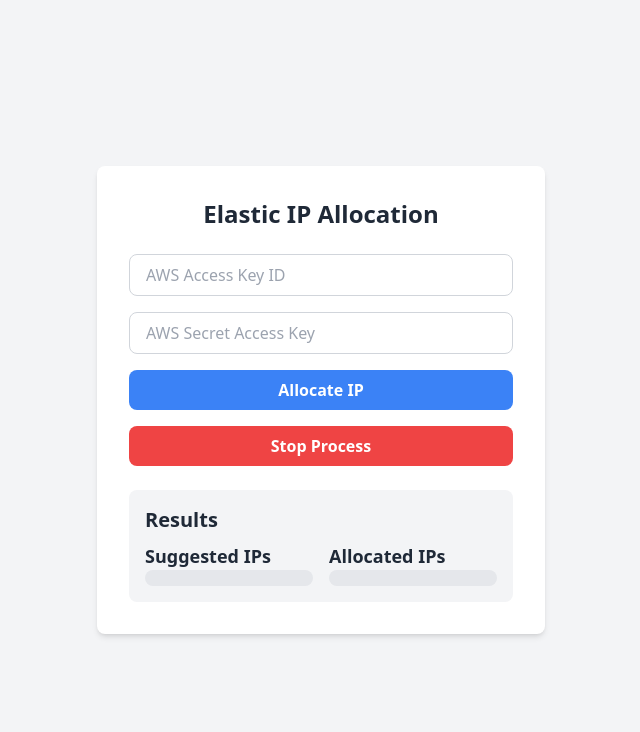
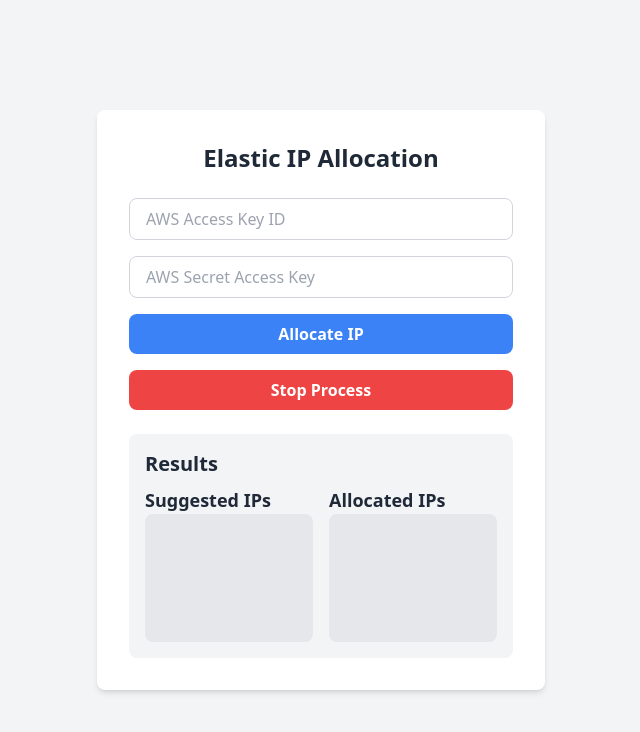
Before and after one commit to Kunal7069/FRONTEND_IP, a React (Create React App) app: page / in a window 1280 px wide. Shown: the top 732 px of the page, without its empty margins (319-959 px from the left). Built offline with nearby package versions, Linux system fonts and the light colour scheme.

Commit message:
Update App.js

```diff
--- a/src/App.js
+++ b/src/App.js
@@ -138,7 +138,8 @@
         <div className="grid grid-cols-2 gap-4">
           <div>
             <h3 className="text-lg font-semibold text-gray-800">Suggested IPs</h3>
-              <ul className="bg-gray-200 p-2 rounded-lg text-gray-700">
+            {/* Set a fixed height and enable scrolling */}
+            <ul className="bg-gray-200 p-2 rounded-lg text-gray-700 overflow-y-auto h-32">
               {suggestedIps.map((ip, index) => (
                 <li key={index}>{ip}</li>
               ))}
@@ -147,7 +148,8 @@
 
           <div>
             <h3 className="text-lg font-semibold text-gray-800">Allocated IPs</h3>
-              <ul className="bg-gray-200 p-2 rounded-lg text-gray-700">
+            {/* Set a fixed height and enable scrolling */}
+            <ul className="bg-gray-200 p-2 rounded-lg text-gray-700 overflow-y-auto h-32">
               {allocatedIps.map((ip, index) => (
                 <li key={index}>{ip}</li>
               ))}
```
Lines whose indentation alone changed are shown as unchanged.
